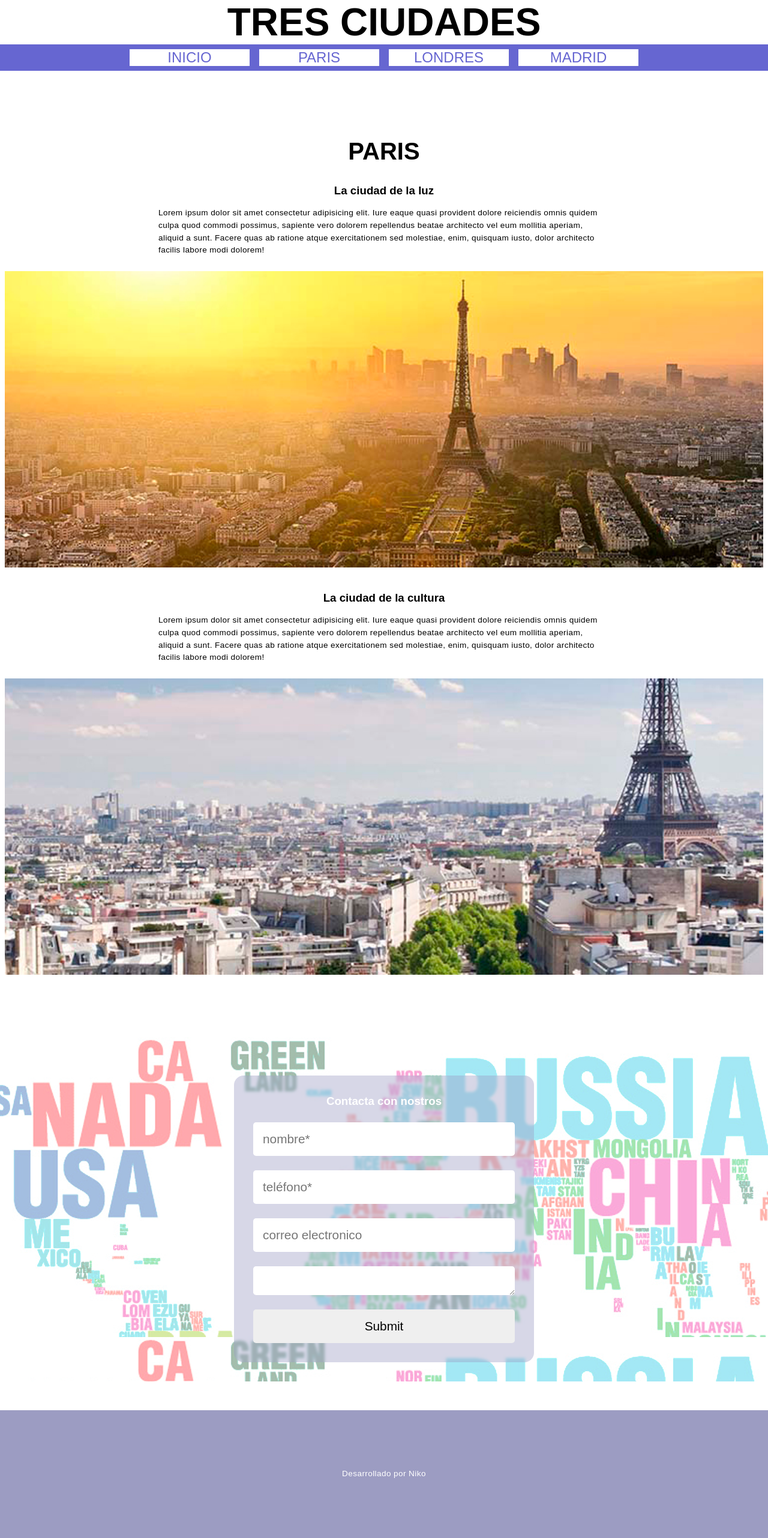
After one commit to nikodps58/proyecto_5_Ciudades, a PHP site: page /paris.php in a window 1280 px wide. The commit adds this page. Shown: the whole page at 60% size. Run offline with PHP 8.4, Linux system fonts and the light colour scheme.

Commit message:
2024-02-08

```diff
--- a/assets/css/style.css
+++ b/assets/css/style.css
@@ -109,6 +109,7 @@ main{
 }
 
 section{
+    width: 100%;
     margin: 3rem 0rem;
 }
 
@@ -118,6 +119,7 @@ article{
     flex-direction: column;
     justify-content: flex-start ;
     align-items: center;
+    margin-top: 2rem;
 }
 
 h2{
@@ -129,9 +131,16 @@ h2{
 
 p{
     padding: 1rem 0.5rem;
+
+    /*
     font-size: 1.1rem;
     letter-spacing: 0.5px;
     line-height: 1.6rem;
+    */
+
+    font-size: 0.75rem;
+    letter-spacing: 0.3px;
+    line-height: 1.0rem ;
 }
 
 @media only screen and (min-width:900px){
@@ -241,38 +250,35 @@ footer p{
     color: var(--color1)!important;
 }
 
-.art_ciudades{
-margin: 2rem;
-}
-
 
 
 /* estilos de hoja seundaria */
+.img_ciudades{
+    width: 100%;
+    height: 300px;
+    object-fit: cover;
+    padding: 0.5rem;
 
+}
+@media only screen and (min-width:600px){
+    .img_ciudades{
+        height: inherit;
+    }
+    p{
+        font-size: 0.75rem;
+        letter-spacing: 0.3px;
+        line-height: 1.0rem ;
+    }
+}
 
-@media only screen and (max-width:900px){
-    .img_ciudades{
-        max-width: 700px;
-    }
+@media only screen and (min-width:900px){
 
     p{
         font-size: 0.85rem;
         letter-spacing: 0.4px;
-        line-height: 1.4rem ;
+        line-height: 1.3rem ;
         /* font-size: 1.1rem;
         letter-spacing: 0.5px;
         line-height: 1.6rem; */
     }
-
-
 }
-
-@media only screen and (max-width:600px){
-    .img_ciudades{
-        max-width: 500px;
-        font-size: 0.75rem;
-        letter-spacing: 0.3px;
-        line-height: 1.0rem ;
-    }
-
-}
--- /dev/null
+++ b/paris.php
@@ -0,0 +1,52 @@
+<!DOCTYPE html>
+<html lang="en">
+<head>
+    <meta charset="UTF-8">
+    <meta name="viewport" content="width=device-width, initial-scale=1.0">
+    <title>Document</title>
+    <link rel="stylesheet" href="./assets/css/style.css">
+</head>
+<body>
+
+    <?php
+        include "./php/nav.php"
+    ?>
+
+    <main>
+
+        <section>
+            <h2>PARIS</h2>
+            <article  class="art_ciudades">
+                <h3>La ciudad de la luz</h3>
+                <p>Lorem ipsum dolor sit amet consectetur adipisicing elit. Iure eaque quasi provident dolore reiciendis omnis quidem culpa quod commodi possimus, sapiente vero dolorem repellendus beatae architecto vel eum mollitia aperiam, aliquid a sunt. Facere quas ab ratione atque exercitationem sed molestiae, enim, quisquam iusto, dolor architecto facilis labore modi dolorem!</p>
+                <img class="img_ciudades" src="./assets/img/paris01.jpg" alt="">
+           </article>
+           <article  class="art_ciudades">
+                <h3>La ciudad de la cultura</h3>
+                <p>Lorem ipsum dolor sit amet consectetur adipisicing elit. Iure eaque quasi provident dolore reiciendis omnis quidem culpa quod commodi possimus, sapiente vero dolorem repellendus beatae architecto vel eum mollitia aperiam, aliquid a sunt. Facere quas ab ratione atque exercitationem sed molestiae, enim, quisquam iusto, dolor architecto facilis labore modi dolorem!</p>
+                <img class="img_ciudades" src="./assets/img/paris02.jpg" alt="">
+       </article>
+        </section>
+
+        <section id="sect_form">
+            <h2 class="oculto">Contacta con nostros</h2>
+            <article>
+
+                <form action="./php/enviar.php" method="post">
+                    <h3>Contacta con nostros</h3>
+                    <input type="text" name="nombre" placeholder="nombre*" required>
+                    <input type="tel" name="telefono" placeholder="teléfono*">
+                    <input type="email" name="email" placeholder="correo electronico">
+                    <textarea name="mensaje"></textarea>
+                    <input type="submit" name="enviar" id="boton">
+                </form>
+            </article>
+        </section>
+
+    </main>
+    <footer>
+        <p>Desarrollado por Niko</p>
+    </footer>
+
+</body>
+</html>
--- /dev/null
+++ b/php/nav.php
@@ -0,0 +1,22 @@
+<nav>
+        <h1>TRES CIUDADES</h1>
+
+        <div id="nav_inf">
+            <ul>
+                <li>
+                    <a href="./index.php">INICIO</a>
+                </li>
+                <li>
+                    <a href="./paris.php">PARIS</a>
+                </li>
+                <li>
+                    <a href="./londres.php">LONDRES</a>
+                </li>
+                <li>
+                    <a href="./madrid.php">MADRID</a>
+                </li>
+
+            </ul>
+        </div>
+
+</nav>
```
Also changed, not shown: index.php (added, +58 -0 lines), londres.php (renamed from index.htm, +15 -38 lines), madrid.php (renamed from paris.html, +21 -25 lines).
